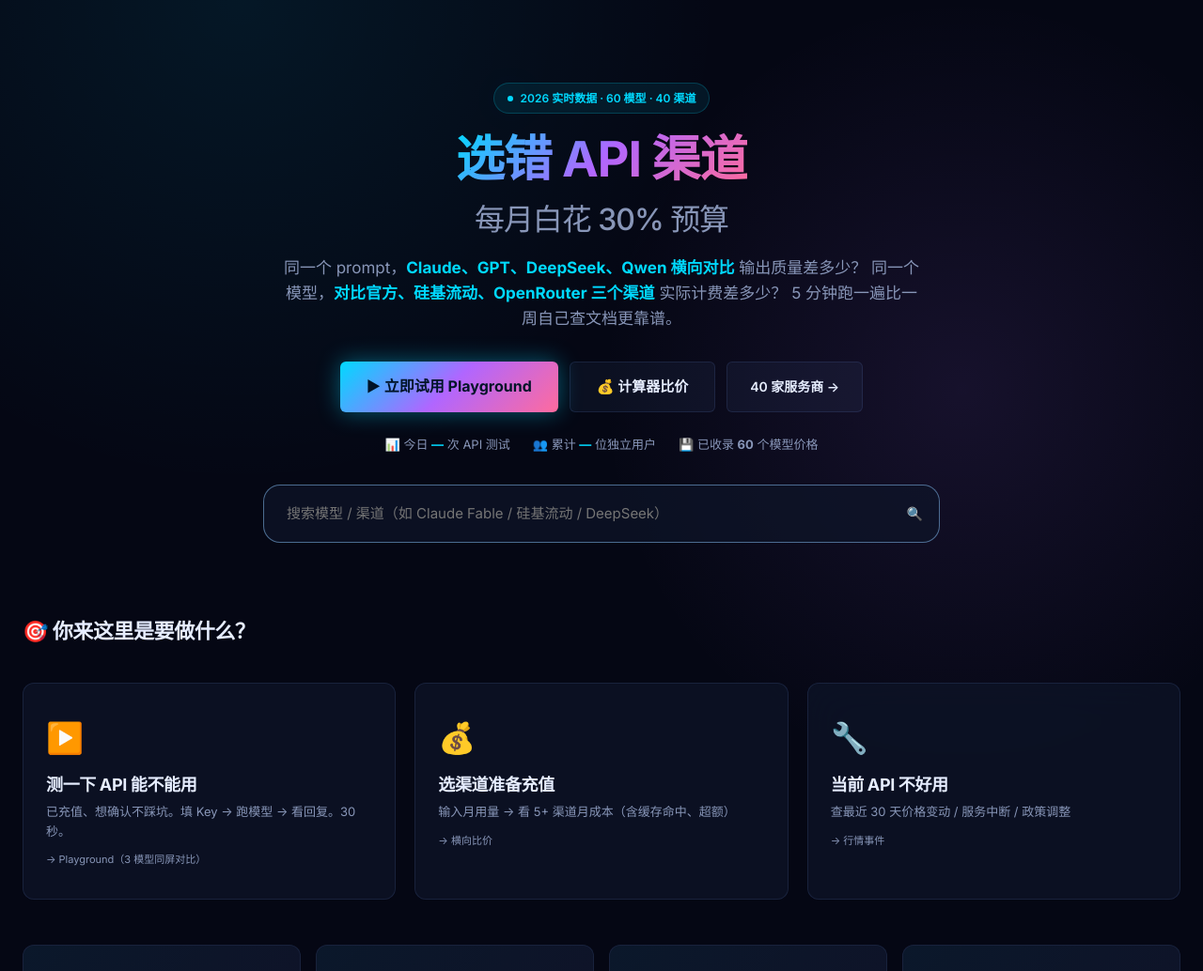
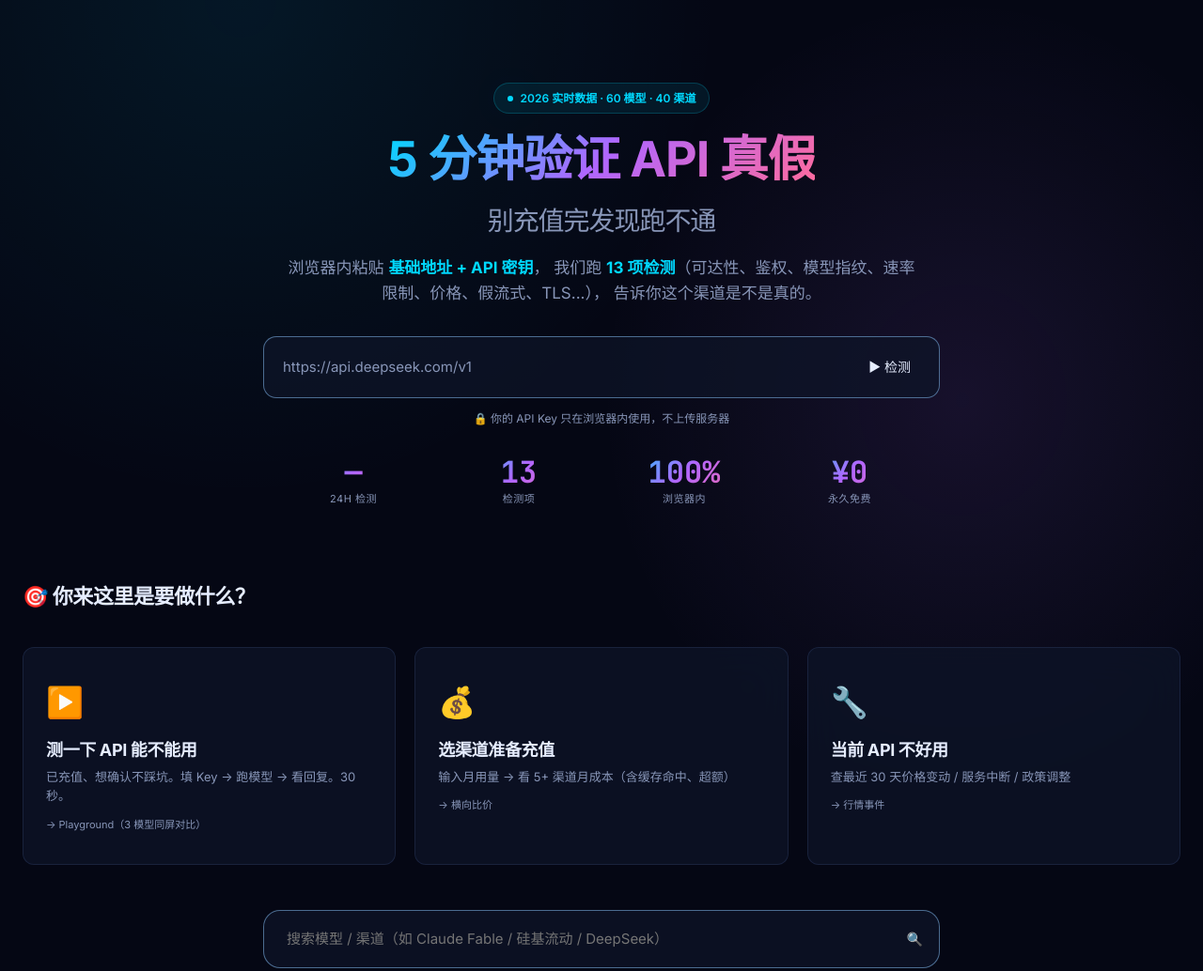
Before and after one commit to suiyue6562/api-radar-mvp, a plain HTML site: page 03_prototype/index.html in a window 1280 px wide. Shown: the top 1034 px of the page at 94% size. Drawn offline with Linux system fonts and the light colour scheme; no server answers.

Commit message:
主页优化：Hero 重构（直接放工具 + 4 个数字 KPI + demo 报告对比 + 差异化区）

```diff
--- a/03_prototype/index.html
+++ b/03_prototype/index.html
@@ -22,6 +22,11 @@
 .stat-card > * { position: relative; }
 .stat-num { font-family: var(--font-mono); font-size: 36px; font-weight: 800; background: var(--grad-primary); -webkit-background-clip: text; background-clip: text; -webkit-text-fill-color: transparent; }
 .stat-label { font-size: 12px; color: var(--muted); text-transform: uppercase; letter-spacing: 0.08em; margin-top: 4px; }
+
+
+/* Hero 工具输入框 */
+#hero-url { color: var(--fg); }
+#hero-url::placeholder { color: var(--muted); }
 
 /* 搜索 */
 .search-wrap { max-width: 720px; margin: 32px auto 0; position: relative; }
@@ -108,46 +113,49 @@
 <div id="topbar"></div>
 
 <main class="main">
-  <!-- HERO 重构：痛点 + 价值主张 + 社会证明 -->
+  <!-- HERO v3：痛点 + 工具即 Hero + 社会证明 -->
   <section class="hero fade-in">
-    <!-- 数据点徽章（动态） -->
     <div class="hero-tagline">
       <span class="hero-tagline-dot"></span>
       <span id="hero-tagline-text">2026 实时数据 · 60 模型 · 40 渠道</span>
     </div>
 
-    <!-- 痛点标题 -->
     <h1>
-      <span class="gradient-text">选错 API 渠道</span><br>
-      <span style="font-size:32px;font-weight:500;color:var(--muted);">每月白花 30% 预算</span>
+      <span class="gradient-text">5 分钟验证 API 真假</span><br>
+      <span style="font-size:28px;font-weight:500;color:var(--muted);">别充值完发现跑不通</span>
     </h1>
 
-    <!-- 价值主张（具体可验证） -->
     <p class="hero-desc" style="max-width:680px;font-size:17px;">
-      同一个 prompt，<strong style="color:var(--accent);">Claude、GPT、DeepSeek、Qwen 横向对比</strong> 输出质量差多少？
-      同一个模型，<strong style="color:var(--accent);">对比官方、硅基流动、OpenRouter 三个渠道</strong> 实际计费差多少？
-      5 分钟跑一遍比一周自己查文档更靠谱。
+      浏览器内粘贴 <strong style="color:var(--accent);">基础地址 + API 密钥</strong>，
+      我们跑 <strong style="color:var(--accent);">13 项检测</strong>（可达性、鉴权、模型指纹、速率限制、价格、假流式、TLS...），
+      告诉你这个渠道是不是真的。
     </p>
 
-    <!-- 主 CTA -->
-    <div style="margin-top:28px;display:flex;gap:12px;justify-content:center;flex-wrap:wrap;">
-      <a href="playground.html" class="btn btn-primary" style="text-decoration:none;font-size:16px;padding:14px 28px;font-weight:700;">▶ 立即试用 Playground</a>
-      <a href="compare.html" class="btn btn-ghost" style="text-decoration:none;font-size:15px;padding:14px 28px;">💰 计算器比价</a>
-      <a href="business.html" class="btn btn-ghost" style="text-decoration:none;font-size:14px;padding:14px 24px;">40 家服务商 →</a>
+    <!-- Hero 工具：在线 URL 输入框（直接放 hero 让用户立刻能用） -->
+    <div style="max-width:720px;margin:28px auto 0;background:var(--bg-card);border:1px solid var(--border-strong);border-radius:14px;padding:6px;display:flex;gap:8px;">
+      <input type="text" id="hero-url" placeholder="https://api.deepseek.com/v1" style="flex:1;background:transparent;border:0;padding:14px;font-size:15px;color:var(--fg);outline:none;">
+      <button onclick="document.getElementById('hero-url').value && (location.href='playground.html?url='+encodeURIComponent(document.getElementById('hero-url').value))" style="padding:12px 24px;font-size:14px;margin:0;">▶ 检测</button>
     </div>
+    <p style="margin-top:12px;font-size:12px;color:var(--muted);">🔒 你的 API Key 只在浏览器内使用，不上传服务器</p>
 
-    <!-- 社会证明（动态拉数据） -->
-    <div style="margin-top:24px;display:flex;gap:24px;justify-content:center;flex-wrap:wrap;font-size:13px;color:var(--muted);">
-      <span>📊 今日 <strong id="proof-tests" style="color:var(--accent);">—</strong> 次 API 测试</span>
-      <span>👥 累计 <strong id="proof-users" style="color:var(--accent);">—</strong> 位独立用户</span>
-      <span>💾 已收录 <strong id="proof-models">60</strong> 个模型价格</span>
-    </div>
-
-    <!-- 搜索 -->
-    <div class="search-wrap">
-      <input type="text" class="search-input" id="main-search" placeholder="搜索模型 / 渠道（如 Claude Fable / 硅基流动 / DeepSeek）">
-      <span class="search-icon">🔍</span>
-      <div class="search-results" id="search-results"></div>
+    <!-- 价值社会证明 -->
+    <div style="margin-top:32px;display:grid;grid-template-columns:repeat(4, 1fr);gap:24px;max-width:680px;margin-left:auto;margin-right:auto;">
+      <div style="text-align:center;">
+        <div style="font-family:var(--font-mono);font-size:32px;font-weight:800;background:var(--grad-primary);-webkit-background-clip:text;background-clip:text;-webkit-text-fill-color:transparent;line-height:1;" id="proof-tests">—</div>
+        <div style="font-size:11px;color:var(--muted);text-transform:uppercase;letter-spacing:0.05em;margin-top:4px;">24h 检测</div>
+      </div>
+      <div style="text-align:center;">
+        <div style="font-family:var(--font-mono);font-size:32px;font-weight:800;background:var(--grad-primary);-webkit-background-clip:text;background-clip:text;-webkit-text-fill-color:transparent;line-height:1;">13</div>
+        <div style="font-size:11px;color:var(--muted);text-transform:uppercase;letter-spacing:0.05em;margin-top:4px;">检测项</div>
+      </div>
+      <div style="text-align:center;">
+        <div style="font-family:var(--font-mono);font-size:32px;font-weight:800;background:var(--grad-primary);-webkit-background-clip:text;background-clip:text;-webkit-text-fill-color:transparent;line-height:1;">100%</div>
+        <div style="font-size:11px;color:var(--muted);text-transform:uppercase;letter-spacing:0.05em;margin-top:4px;">浏览器内</div>
+      </div>
+      <div style="text-align:center;">
+        <div style="font-family:var(--font-mono);font-size:32px;font-weight:800;background:var(--grad-primary);-webkit-background-clip:text;background-clip:text;-webkit-text-fill-color:transparent;line-height:1;">¥0</div>
+        <div style="font-size:11px;color:var(--muted);text-transform:uppercase;letter-spacing:0.05em;margin-top:4px;">永久免费</div>
+      </div>
     </div>
   </section>
 
@@ -175,6 +183,13 @@
       </a>
     </div>
   </section>
+
+  <!-- 搜索 -->
+  <div class="search-wrap">
+    <input type="text" class="search-input" id="main-search" placeholder="搜索模型 / 渠道（如 Claude Fable / 硅基流动 / DeepSeek）">
+    <span class="search-icon">🔍</span>
+    <div class="search-results" id="search-results"></div>
+  </div>
 
   <!-- 实时数据 -->
   <section class="stats-bar fade-in">
```
